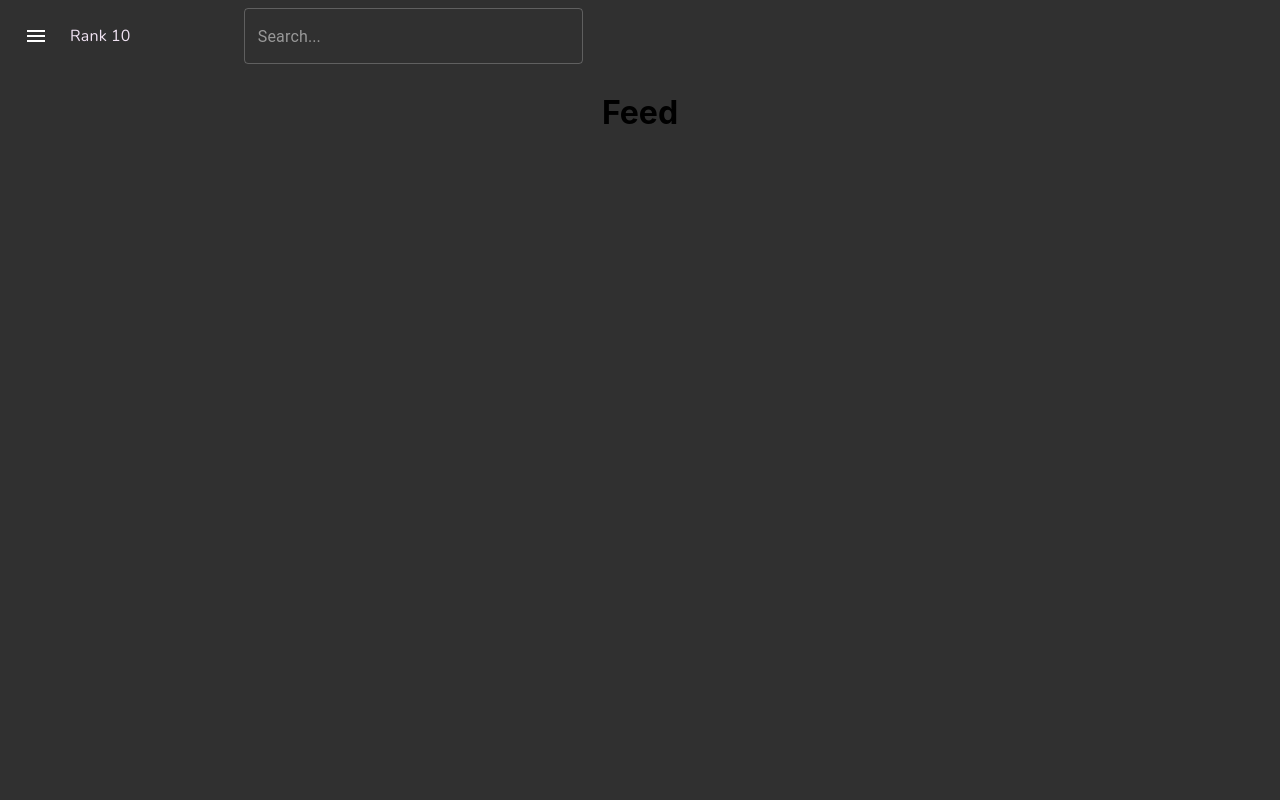
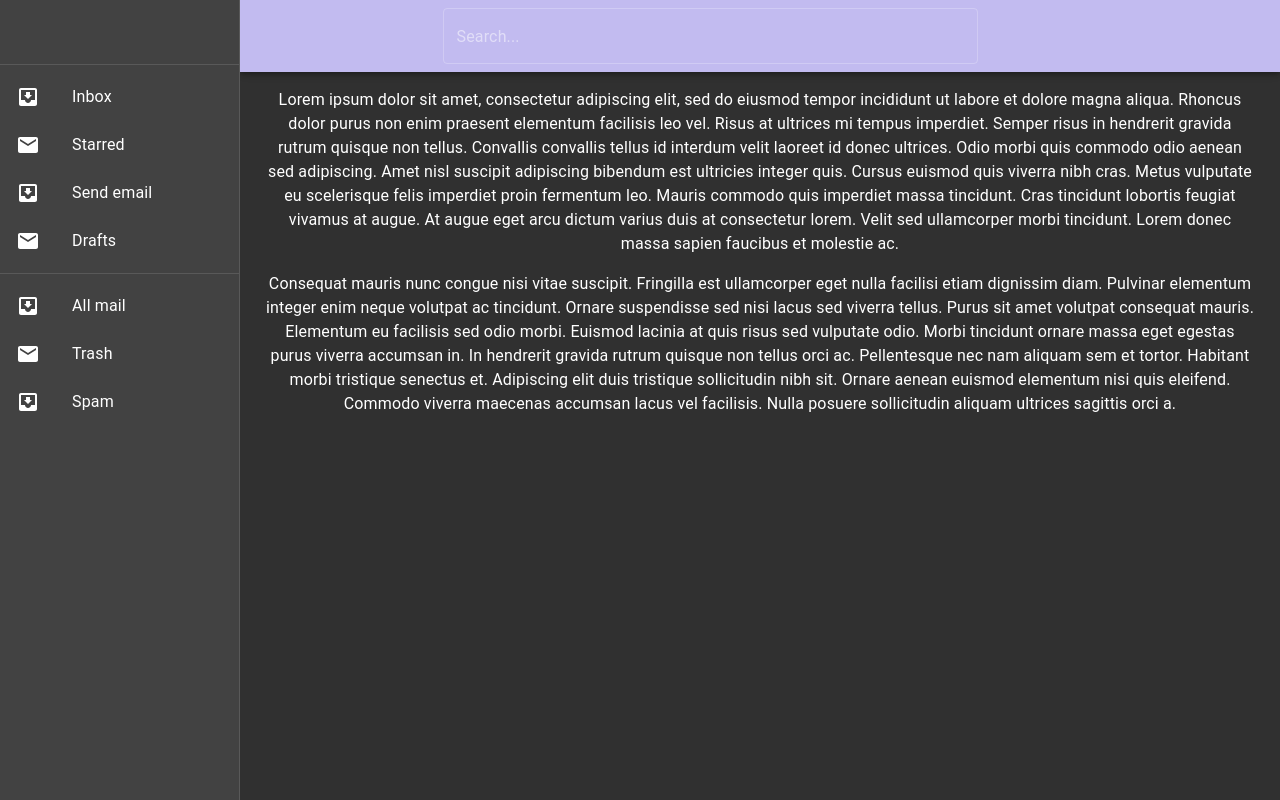
Before and after one commit to meh430/rankten, a React (Create React App) app: page /#/main in a window 1280 px wide. Built offline with nearby package versions, Linux system fonts and the light colour scheme.

Commit message:
Makes mui sample work

```diff
--- a/src/App.js
+++ b/src/App.js
@@ -55,7 +55,7 @@
         <div className="App">
             <ThemeContext.Provider value={themeValue}>
                 <UserContext.Provider value={userValue}>
-                    <ThemeProvider theme={theme !== "light" ? lightTheme : darkTheme}>
+                    <ThemeProvider theme={theme !== "light" ?  lightTheme : darkTheme}>
                         <Switch>
                             <Route path="/" component={Splash} exact />
                             <Route path="/auth" component={LoginSignUp} />
--- a/src/routes/MainRoute.js
+++ b/src/routes/MainRoute.js
@@ -1,16 +1,180 @@
 import React, { useContext } from "react";
 import { Switch, Route, Redirect } from "react-router-dom";
 import { UserContext } from "../Contexts";
-import { AppBar, Toolbar, IconButton, TextField, Typography, useTheme } from "@material-ui/core";
+
+import InboxIcon from "@material-ui/icons/MoveToInbox";
+
+import MailIcon from "@material-ui/icons/Mail";
 import MenuIcon from "@material-ui/icons/Menu";
-import SearchIcon from "@material-ui/icons/Search";
+
+import {
+    TextField,
+    Drawer,
+    makeStyles,
+    useTheme,
+    Typography,
+    Toolbar,
+    ListItemText,
+    ListItemIcon,
+    ListItem,
+    List,
+    Hidden,
+    IconButton,
+    Divider,
+    AppBar,
+    CssBaseline,
+} from "@material-ui/core";
 import "../App.css";
 import { appThemeConstants } from "../misc/AppTheme";
-export const MainRoute = () => {
+
+const drawerWidth = 240;
+const useStyles = makeStyles((theme) => ({
+    root: {
+        display: "flex",
+    },
+    drawer: {
+        [theme.breakpoints.up("sm")]: {
+            width: drawerWidth,
+            flexShrink: 0,
+        },
+    },
+    appBar: {
+        [theme.breakpoints.up("sm")]: {
+            width: `calc(100% - ${drawerWidth}px)`,
+            marginLeft: drawerWidth,
+        },
+    },
+    menuButton: {
+        marginRight: theme.spacing(2),
+        [theme.breakpoints.up("sm")]: {
+            display: "none",
+        },
+    },
+    // necessary for content to be below app bar
+    toolbar: theme.mixins.toolbar,
+    drawerPaper: {
+        width: drawerWidth,
+    },
+    content: {
+        flexGrow: 1,
+        padding: theme.spacing(3),
+    },
+}));
+export const MainRoute = (props) => {
+    const { window } = props;
     const currentTheme = useTheme();
     //const { user } = useContext(UserContext);
+    const container = window !== undefined ? () => window().document.body : undefined;
+    const [mobileOpen, setMobileOpen] = React.useState(false);
+    const classes = useStyles();
+
+    const handleDrawerToggle = () => setMobileOpen(!mobileOpen);
+    const drawer = (
+        <div>
+            <div className={classes.toolbar} />
+            <Divider />
+            <List>
+                {["Inbox", "Starred", "Send email", "Drafts"].map((text, index) => (
+                    <ListItem button key={text}>
+                        <ListItemIcon>{index % 2 === 0 ? <InboxIcon /> : <MailIcon />}</ListItemIcon>
+                        <ListItemText primary={text} />
+                    </ListItem>
+                ))}
+            </List>
+            <Divider />
+            <List>
+                {["All mail", "Trash", "Spam"].map((text, index) => (
+                    <ListItem button key={text}>
+                        <ListItemIcon>{index % 2 === 0 ? <InboxIcon /> : <MailIcon />}</ListItemIcon>
+                        <ListItemText primary={text} />
+                    </ListItem>
+                ))}
+            </List>
+        </div>
+    );
     return (
-        <div style={{ height: "100vh", width:"100vw", backgroundColor: currentTheme.palette.background.default }}>
+        <div className={classes.root}>
+            <CssBaseline />
+            <AppBar position="fixed" className={classes.appBar}>
+                <Toolbar>
+                    <IconButton
+                        color="inherit"
+                        aria-label="open drawer"
+                        edge="start"
+                        onClick={handleDrawerToggle}
+                        className={classes.menuButton}
+                    >
+                        <MenuIcon />
+                    </IconButton>
+                    <div style={{ width: "fit-content", maxWidth: "90%", flexGrow: "1" }}>
+                        <TextField
+                            style={{ width: "550px", margin: "8px", maxWidth: "60%" }}
+                            variant="outlined"
+                            placeholder="Search..."
+                        />
+                    </div>
+                </Toolbar>
+            </AppBar>
+            <nav className={classes.drawer} aria-label="mailbox folders">
+                {/* The implementation can be swapped with js to avoid SEO duplication of links. */}
+                <Hidden smUp implementation="css">
+                    <Drawer
+                        container={container}
+                        variant="temporary"
+                        anchor="left"
+                        open={mobileOpen}
+                        onClose={handleDrawerToggle}
+                        classes={{
+                            paper: classes.drawerPaper,
+                        }}
+                        ModalProps={{
+                            keepMounted: true, // Better open performance on mobile.
+                        }}
+                    >
+                        {drawer}
+                    </Drawer>
+                </Hidden>
+                <Hidden xsDown implementation="css">
+                    <Drawer
+                        classes={{
+                            paper: classes.drawerPaper,
+                        }}
+                        variant="permanent"
+                        open
+                    >
+                        {drawer}
+                    </Drawer>
+                </Hidden>
+            </nav>
+            <main className={classes.content}>
+                <div className={classes.toolbar} />
+                <Typography paragraph>
+                    Lorem ipsum dolor sit amet, consectetur adipiscing elit, sed do eiusmod tempor incididunt ut labore
+                    et dolore magna aliqua. Rhoncus dolor purus non enim praesent elementum facilisis leo vel. Risus at
+                    ultrices mi tempus imperdiet. Semper risus in hendrerit gravida rutrum quisque non tellus. Convallis
+                    convallis tellus id interdum velit laoreet id donec ultrices. Odio morbi quis commodo odio aenean
+                    sed adipiscing. Amet nisl suscipit adipiscing bibendum est ultricies integer quis. Cursus euismod
+                    quis viverra nibh cras. Metus vulputate eu scelerisque felis imperdiet proin fermentum leo. Mauris
+                    commodo quis imperdiet massa tincidunt. Cras tincidunt lobortis feugiat vivamus at augue. At augue
+                    eget arcu dictum varius duis at consectetur lorem. Velit sed ullamcorper morbi tincidunt. Lorem
+                    donec massa sapien faucibus et molestie ac.
+                </Typography>
+                <Typography paragraph>
+                    Consequat mauris nunc congue nisi vitae suscipit. Fringilla est ullamcorper eget nulla facilisi
+                    etiam dignissim diam. Pulvinar elementum integer enim neque volutpat ac tincidunt. Ornare
+                    suspendisse sed nisi lacus sed viverra tellus. Purus sit amet volutpat consequat mauris. Elementum
+                    eu facilisis sed odio morbi. Euismod lacinia at quis risus sed vulputate odio. Morbi tincidunt
+                    ornare massa eget egestas purus viverra accumsan in. In hendrerit gravida rutrum quisque non tellus
+                    orci ac. Pellentesque nec nam aliquam sem et tortor. Habitant morbi tristique senectus et.
+                    Adipiscing elit duis tristique sollicitudin nibh sit. Ornare aenean euismod elementum nisi quis
+                    eleifend. Commodo viverra maecenas accumsan lacus vel facilisis. Nulla posuere sollicitudin aliquam
+                    ultrices sagittis orci a.
+                </Typography>
+            </main>
+        </div>
+    );
+    /*return (
+        <div style={{ height: "100vh", width: "100vw", backgroundColor: currentTheme.palette.background.default }}>
             <AppBar
                 position="static"
                 style={{
@@ -20,15 +184,38 @@
                 }}
             >
                 <Toolbar>
-                    <IconButton edge="start" color="inherit" aria-label="menu">
+                    <IconButton
+                        color="inherit"
+                        aria-label="open drawer"
+                        edge="start"
+                        onClick={toggleDrawer}
+                        className={classes.menuButton}
+                    >
                         <MenuIcon style={{ color: currentTheme.palette.text.primary }} />
                     </IconButton>
-                    <Typography
-                        style={{ fontFamily: appThemeConstants.fontFamily, color: currentTheme.palette.secondary.dark, marginLeft: "10px" }}
-                    >
-                        Rank 10
-                    </Typography>
-                    <div style={{ width: "fit-content", maxWidth: "80%" }}>
+
+                    <div>
+                        <Hidden smUp implementation="css">
+                            <Drawer
+                                container={container}
+                                variant="temporary"
+                                anchor="left"
+                                open={mobileOpen}
+                                onClose={toggleDrawer}
+                                ModalProps={{
+                                    keepMounted: true, // Better open performance on mobile.
+                                }}
+                            >
+                                {drawer}
+                            </Drawer>
+                        </Hidden>
+                        <Hidden xsDown implementation="css">
+                            <Drawer variant="permanent" open>
+                                {drawer}
+                            </Drawer>
+                        </Hidden>
+                    </div>
+                    <div style={{ width: "fit-content", maxWidth: "90%", flexGrow: "1" }}>
                         <TextField
                             style={{ width: "550px", margin: "8px", maxWidth: "60%" }}
                             variant="outlined"
@@ -46,5 +233,5 @@
                 </Switch>
             </div>
         </div>
-    );
+    );*/
 };
```
